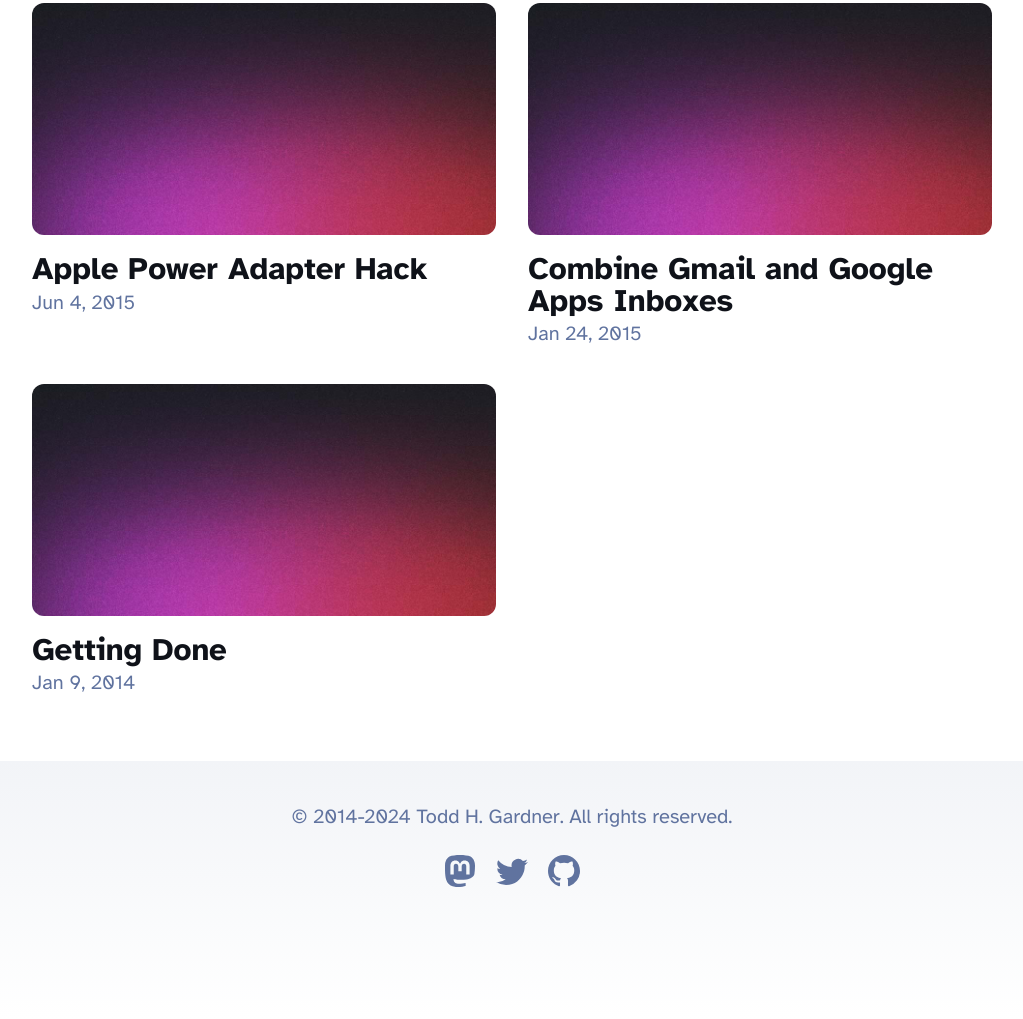
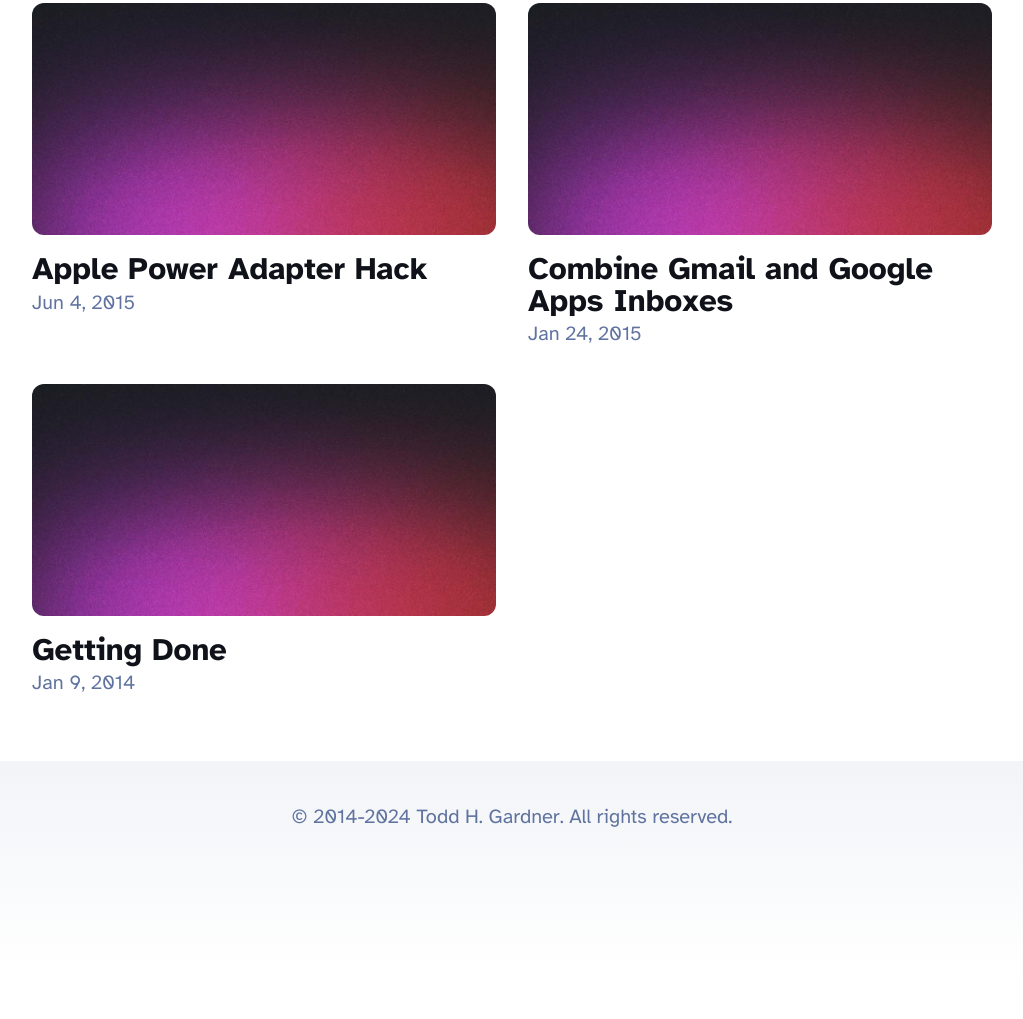
Before and after one commit to toddhgardner/toddhgardner.github.io, an Astro site: page / in a window 1280 px wide. Shown: the part 1159-2178 px from the top of the page, without its empty margins (128-1151 px from the left). After the commit the page ends 2134 px from the top, so only its background shows below. Built offline with nearby package versions, Linux system fonts and the light colour scheme; Astro itself is replaced by a stand-in of ours.

Commit message:
clean footer

```diff
--- a/src/components/Footer.astro
+++ b/src/components/Footer.astro
@@ -5,7 +5,7 @@
 <footer>
 	&copy; 2014-{today.getFullYear()} Todd H. Gardner. All rights reserved.
 	<div class="social-links">
-		<a href="https://m.webtoo.ls/@astro" target="_blank">
+		<!-- <a href="https://m.webtoo.ls/@astro" target="_blank">
 			<span class="sr-only">Follow Astro on Mastodon</span>
 			<svg
 				viewBox="0 0 16 16"
@@ -18,8 +18,8 @@
 					d="M11.19 12.195c2.016-.24 3.77-1.475 3.99-2.603.348-1.778.32-4.339.32-4.339 0-3.47-2.286-4.488-2.286-4.488C12.062.238 10.083.017 8.027 0h-.05C5.92.017 3.942.238 2.79.765c0 0-2.285 1.017-2.285 4.488l-.002.662c-.004.64-.007 1.35.011 2.091.083 3.394.626 6.74 3.78 7.57 1.454.383 2.703.463 3.709.408 1.823-.1 2.847-.647 2.847-.647l-.06-1.317s-1.303.41-2.767.36c-1.45-.05-2.98-.156-3.215-1.928a3.614 3.614 0 0 1-.033-.496s1.424.346 3.228.428c1.103.05 2.137-.064 3.188-.189zm1.613-2.47H11.13v-4.08c0-.859-.364-1.295-1.091-1.295-.804 0-1.207.517-1.207 1.541v2.233H7.168V5.89c0-1.024-.403-1.541-1.207-1.541-.727 0-1.091.436-1.091 1.296v4.079H3.197V5.522c0-.859.22-1.541.66-2.046.456-.505 1.052-.764 1.793-.764.856 0 1.504.328 1.933.983L8 4.39l.417-.695c.429-.655 1.077-.983 1.934-.983.74 0 1.336.259 1.791.764.442.505.661 1.187.661 2.046v4.203z"
 				></path></svg
 			>
-		</a>
-		<a href="https://twitter.com/astrodotbuild" target="_blank">
+		</a> -->
+		<!-- <a href="https://twitter.com/astrodotbuild" target="_blank">
 			<span class="sr-only">Follow Astro on Twitter</span>
 			<svg
 				viewBox="0 0 16 16"
@@ -32,8 +32,8 @@
 					d="M5.026 15c6.038 0 9.341-5.003 9.341-9.334 0-.14 0-.282-.006-.422A6.685 6.685 0 0 0 16 3.542a6.658 6.658 0 0 1-1.889.518 3.301 3.301 0 0 0 1.447-1.817 6.533 6.533 0 0 1-2.087.793A3.286 3.286 0 0 0 7.875 6.03a9.325 9.325 0 0 1-6.767-3.429 3.289 3.289 0 0 0 1.018 4.382A3.323 3.323 0 0 1 .64 6.575v.045a3.288 3.288 0 0 0 2.632 3.218 3.203 3.203 0 0 1-.865.115 3.23 3.23 0 0 1-.614-.057 3.283 3.283 0 0 0 3.067 2.277A6.588 6.588 0 0 1 .78 13.58a6.32 6.32 0 0 1-.78-.045A9.344 9.344 0 0 0 5.026 15z"
 				></path></svg
 			>
-		</a>
-		<a href="https://github.com/withastro/astro" target="_blank">
+		</a> -->
+		<!-- <a href="https://github.com/withastro/astro" target="_blank">
 			<span class="sr-only">Go to Astro's GitHub repo</span>
 			<svg
 				viewBox="0 0 16 16"
@@ -46,7 +46,7 @@
 					d="M8 0C3.58 0 0 3.58 0 8c0 3.54 2.29 6.53 5.47 7.59.4.07.55-.17.55-.38 0-.19-.01-.82-.01-1.49-2.01.37-2.53-.49-2.69-.94-.09-.23-.48-.94-.82-1.13-.28-.15-.68-.52-.01-.53.63-.01 1.08.58 1.23.82.72 1.21 1.87.87 2.33.66.07-.52.28-.87.51-1.07-1.78-.2-3.64-.89-3.64-3.95 0-.87.31-1.59.82-2.15-.08-.2-.36-1.02.08-2.12 0 0 .67-.21 2.2.82.64-.18 1.32-.27 2-.27.68 0 1.36.09 2 .27 1.53-1.04 2.2-.82 2.2-.82.44 1.1.16 1.92.08 2.12.51.56.82 1.27.82 2.15 0 3.07-1.87 3.75-3.65 3.95.29.25.54.73.54 1.48 0 1.07-.01 1.93-.01 2.2 0 .21.15.46.55.38A8.012 8.012 0 0 0 16 8c0-4.42-3.58-8-8-8z"
 				></path></svg
 			>
-		</a>
+		</a> -->
 	</div>
 </footer>
 <style>
```
